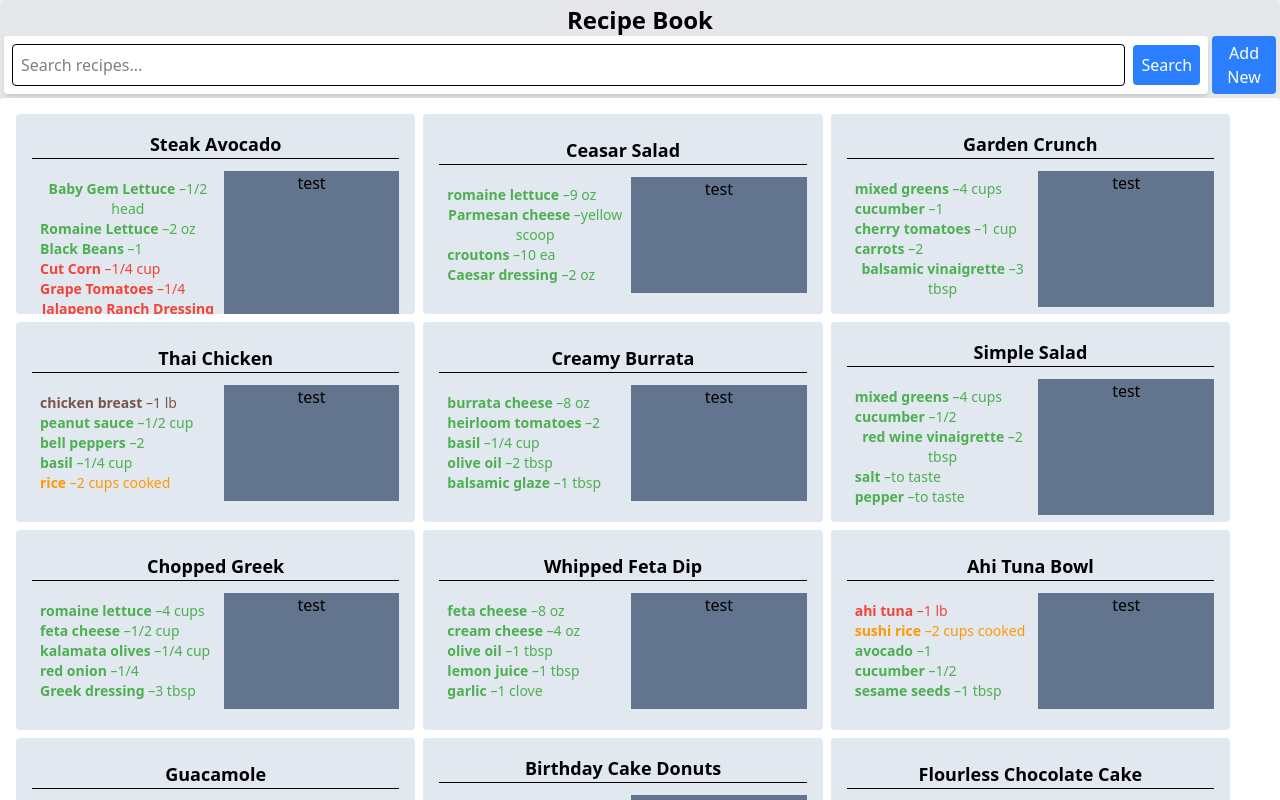
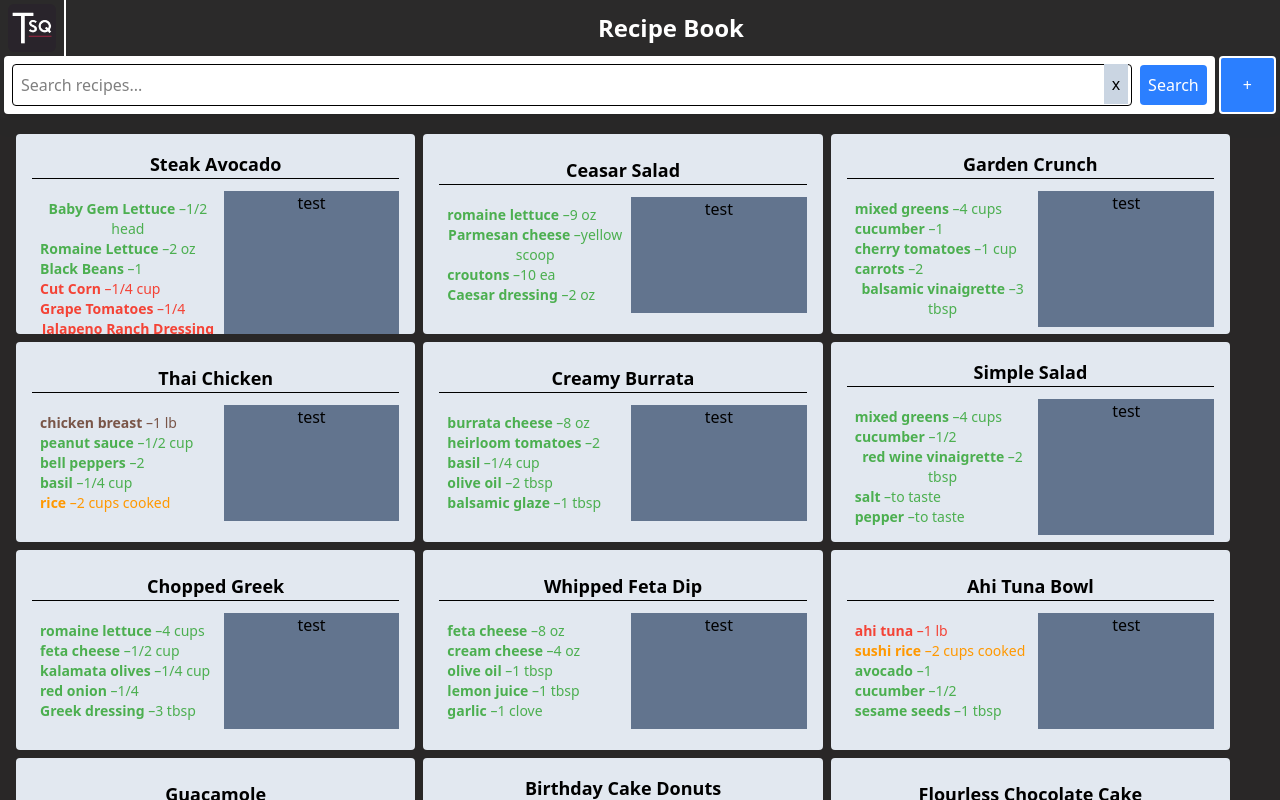
Before and after one commit to plachenko/TSRecipe, a SvelteKit app: page / in a window 1280 px wide. Shown: the top 800 px of the page. Built offline with nearby package versions, Linux system fonts and the light colour scheme.

Commit message:
adding assets and changes to layout

```diff
--- a/src/routes/+page.svelte
+++ b/src/routes/+page.svelte
@@ -2,6 +2,7 @@
 	import { onMount } from 'svelte';
 	import { page } from '$app/stores';
 	import type { PageData } from './$types';
+    import Logo from '$lib/assets/logo.jpg';
 
 	// export let data: PageData;
 
@@ -340,11 +341,17 @@
 	});
 </script>
 
-<div class="flex flex-col bg-gray-100">
-	<div class="flex w-full flex-row items-center justify-center rounded bg-gray-200 shadow-lg">
-		<div class="flex w-full flex-col p-1">
-			<div class="align-center flex w-full flex-1">
-				<h1 class="flex-1 text-center text-2xl font-bold">
+<div class="flex flex-col bg-[rgba(41,40,40,0.99)]">
+	<div class="flex w-full flex-row items-center justify-center rounded text-white shadow-lg">
+		<div class="flex w-full flex-col pb-1 px-1">
+			<div class="align-center items-center flex w-full flex-1">
+                <div class="border-r-2 border-[rgb(151, 27, 47)] pr-1">
+
+                <button onclick={() => (currentRecipe = null)} class="flex items-center">
+                    <img src={Logo} alt="Logo" class="h-12 w-12 rounded-md m-1" />
+                </button>
+                </div>
+				<h1 class="flex-1  text-center text-2xl font-bold">
 					{#if currentRecipe}
 						{currentRecipe.title}
 					{:else}
@@ -369,39 +376,31 @@
 						<div
 							class="flex w-full flex-row items-center justify-between gap-2 rounded bg-white p-2 shadow-md"
 						>
-							<div class="flex-1">
+							<div class="flex-1 relative">
 								<input
 									bind:value={searchRecipe}
 									type="text"
 									placeholder="Search recipes..."
-									class="w-full rounded border p-2"
+									class="w-full rounded border p-2 text-black"
 								/>
+                                <button class="p-2 text-black bg-slate-300 absolute right-1" onclick={() => (searchRecipe = '')}>x</button>
 							</div>
 
 							<button class="rounded bg-blue-500 p-2 text-white">Search</button>
 						</div>
-						<button class="rounded bg-blue-500 text-white" onclick={() => navigate('/recipes/new')}
-							>Add New</button
+						<button class="rounded bg-blue-500 text-white w-15 border-white border-2" onclick={() => navigate('/recipes/new')}
+							>+</button
 						>
 					</div>
 				{/if}
 			</div>
-			<!--
-			<div class="flex-1 bg-slate-400">
-				<h1 class="text-2xl font-bold">
-					{#if currentRecipe}
-						{currentRecipe.title}
-					{:else}
-						Recipe Book
-					{/if}
-				</h1>
-			</div>
 
-        -->
 		</div>
 	</div>
+    <div class="bg-[rgba(41,40,40,0.99)] flex-1">
+
 	{#if currentRecipe}
-		<div class="mb-4 flex w-full flex-col rounded bg-white p-4 shadow-md">
+		<div class="mb-4 flex w-full flex-col rounded  p-4 shadow-md">
 			<h3>Created: {currentRecipe.created}</h3>
 			<div class="mb-4">
 				<strong>Ingredients:</strong>
@@ -422,7 +421,7 @@
 		</div>
 	{:else}
 		<div
-			class="mb-4 flex w-full flex-row flex-wrap items-center gap-2 rounded bg-white p-4 shadow-md"
+			class="mb-4 flex w-full flex-row flex-wrap items-center gap-2 rounded p-4 shadow-md"
 		>
 			{#each shownRecipes as recipe}
 				<button
@@ -447,4 +446,5 @@
 			{/each}
 		</div>
 	{/if}
+    </div>
 </div>
```
Also changed, not shown: src/lib/assets/logo.jpg (added).
